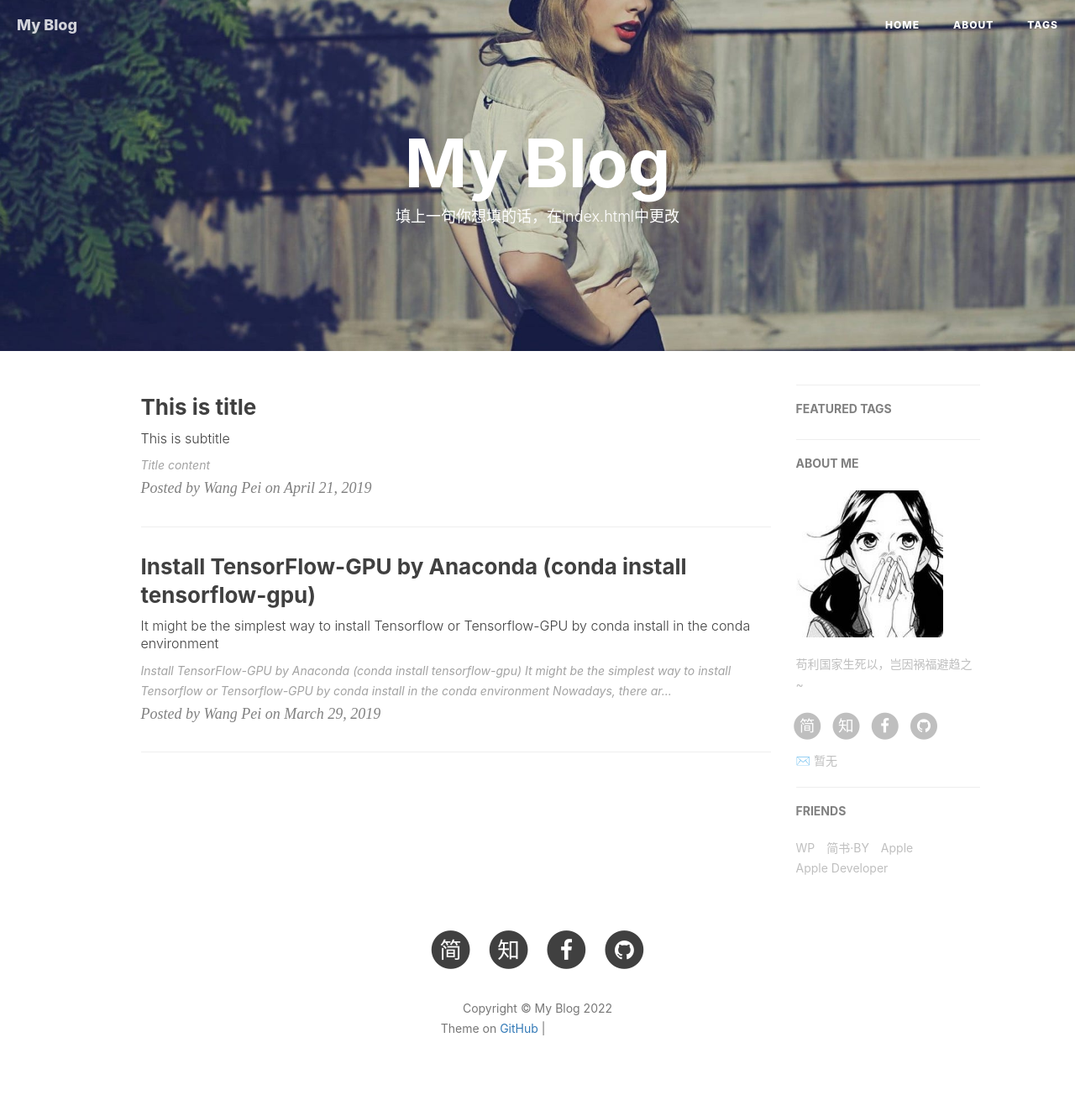
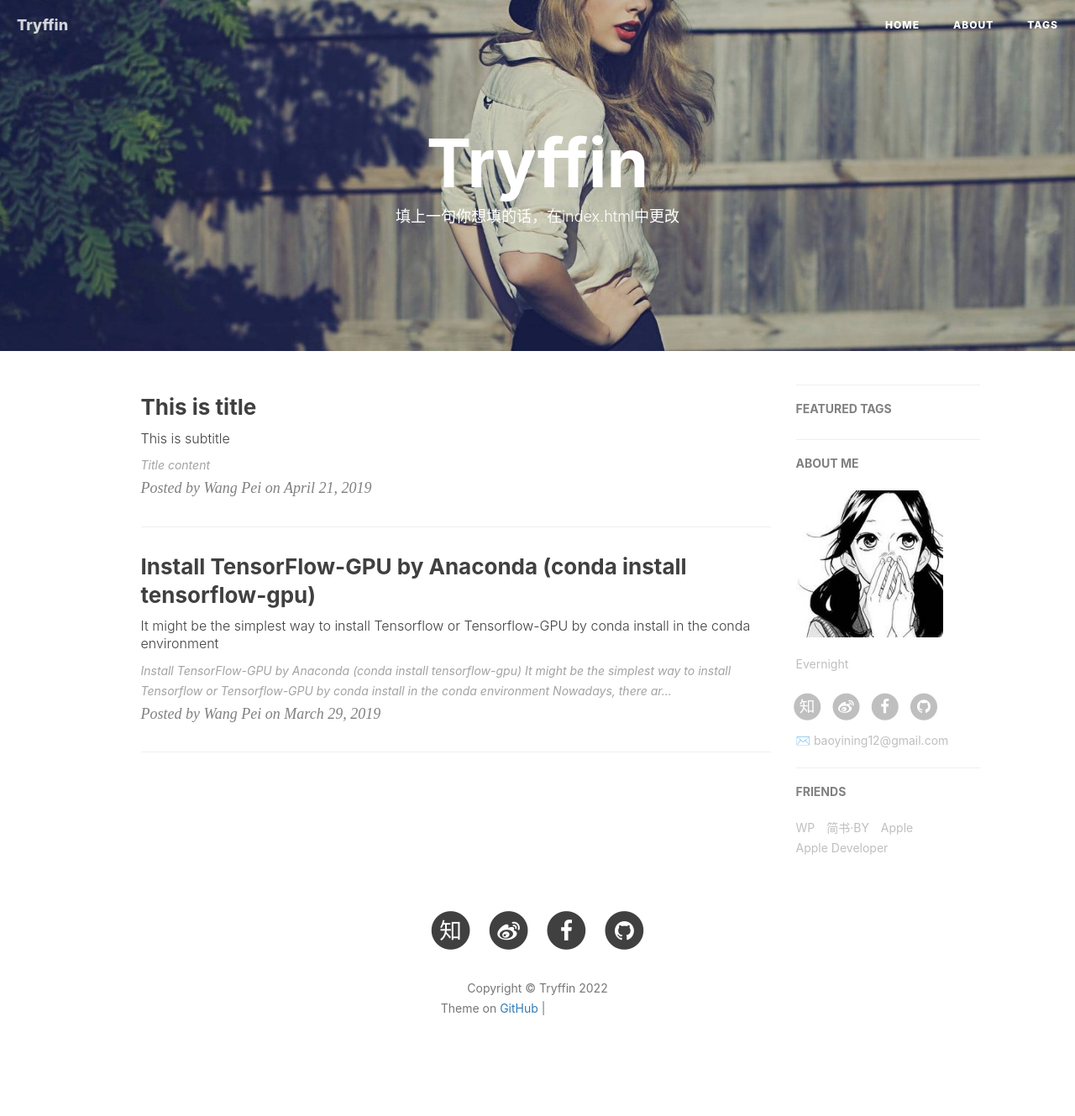
Before and after one commit to Tryffin/Tryffin.github.io, a Jekyll site: the page built from index.html, in a window 1280 px wide. Shown: the whole page at 84% size. Built offline with Jekyll 4.4.1, drawn with Linux system fonts in a browser that asks for light colours; nearby versions of some CDN libraries; the list of posts is cut into pages by our own code; comment, search, counter and statistics services are not loaded; after the commit the page ends 1305 px from its top, so only the background shows below that; grey boxes are pictures that could not be loaded.

Commit message:
Update _config.yml

```diff
--- a/_config.yml
+++ b/_config.yml
@@ -1,28 +1,28 @@
 # Site settings
-title: My Blog
-SEOTitle: 我的博客 | My Blog
+title: Tryffin
+SEOTitle: My Blog | Mon Blog
 header-img: img/post-bg-desk.jpg
-email: 暂无
-description: "写一句你想写的话"
-keyword: "我的博客"
-url: "http://name.github.io"          # your host, for absolute URL
+email: baoyining12@gmail.com
+description: "Coastline"
+keyword: "Tryffin"
+url: "http://Kzel.github.io"          # your host, for absolute URL
 baseurl: ""      # for example, '/blog' if your blog hosted on 'host/blog'
-github_repo: "https://github.com/name/name.github.io.git" # you code repository
+github_repo: "https://github.com/Kzel/Kzel.github.io.git" # you code repository
 
 # Sidebar settings
 sidebar: true                           # whether or not using Sidebar.
-sidebar-about-description: "苟利国家生死以，岂因祸福避趋之~"
+sidebar-about-description: " Evernight"
 sidebar-avatar: /img/avatar_binggan.jpg      # use absolute URL, seeing it's used in both `/` and `/about/`
 
 
 
 # SNS settings
 RSS: false
-# weibo_username:     暂无
-zhihu_username:     暂无
-github_username:    暂无
-facebook_username:  暂无
-jianshu_username:   暂无
+weibo_username:     云下清风_云上晴空
+zhihu_username:     Tryffin
+github_username:    Kzel
+facebook_username:  Yining BAO
+#jianshu_username:   暂无
 #twitter_username:   暂无
 
 
```
